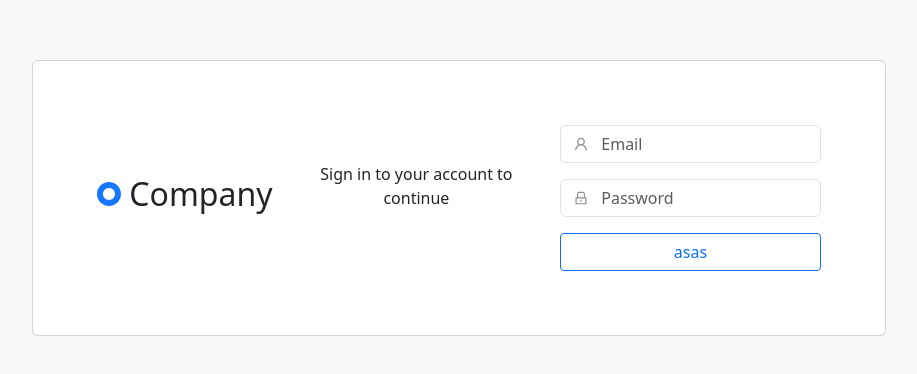
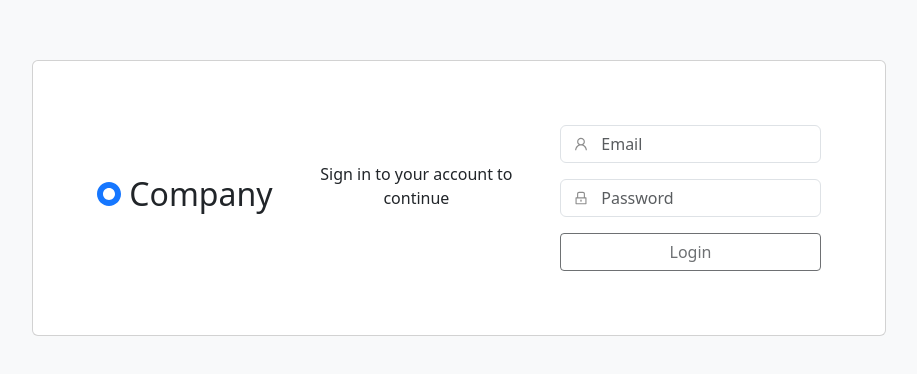
Before and after one commit to DmitryBalandin/form-regisration, a React (Vite) app: page / in a window 1280 px wide. Shown: the part 202-576 px from the top of the page, without its empty margins (181-1098 px from the left). Built offline with nearby package versions, Linux system fonts and the light colour scheme.

Commit message:
form submitting

```diff
--- a/src/components/AuthorizitonForm.tsx
+++ b/src/components/AuthorizitonForm.tsx
@@ -3,7 +3,13 @@ import * as Yup from 'yup'
 
 
 function AuthorizitonForm() {
-    const validationSchema = ''
+    const validationSchema = Yup.object().shape({
+        email: Yup.string()
+            .email('Введите корректный Email')
+            .required('Введите Email'),
+        password: Yup.string()
+            .required('Введите Password'),
+    })
     const handleSubmit = () => { }
     return (
         <div className="flex-grow-1 align-self-stretch ">
@@ -11,12 +17,11 @@ function AuthorizitonForm() {
                 initialValues={{
                     email: '',
                     password: '',
-                    confirmPassword: '',
                 }}
                 validationSchema={validationSchema}
                 onSubmit={handleSubmit}
             >
-                {({ isSubmitting, status, errors, touched, setStatus }) => (
+                {({ isSubmitting, status, errors, touched, setStatus, isValid, dirty }) => (
                     <Form>
                         <div className="input-group has-validation">
 
@@ -31,6 +36,8 @@ function AuthorizitonForm() {
                                 }}
 
                             />
+                            <ErrorMessage name="email">{msg => <div className="invalid-tooltip">{msg}</div>}</ErrorMessage>
+                            {!(touched.email && errors.email) && status && <div className="invalid-tooltip">{status}</div>}
                         </div>
                         <div className="input-group has-validation">
                             <Field
@@ -39,10 +46,15 @@ function AuthorizitonForm() {
                                 name="password"
                                 placeholder={'Password'}
                                 id="password"
+                                validate={() => {
+                                    setStatus(null)
+                                }}
                             />
+                                 <ErrorMessage name="password">{msg => <div className="invalid-tooltip">{msg}</div>}</ErrorMessage>
+                            {!(touched.password && errors.password) && status && <div className="invalid-tooltip">{status}</div>}
                         </div>
-                        <button type="submit" className="btn btn-outline-primary w-100 rounded-1" disabled={isSubmitting}>
-                            {isSubmitting ? `sada` : 'asas'}
+                        <button type="submit" className={`btn ${isValid && dirty ? 'btn-primary' : 'btn-outline'}  w-100 rounded-1`} disabled={isSubmitting || !isValid ||!dirty }>
+                            {isSubmitting ? `Wait...` : 'Login'}
                         </button>
                     </Form>
                 )}
```
